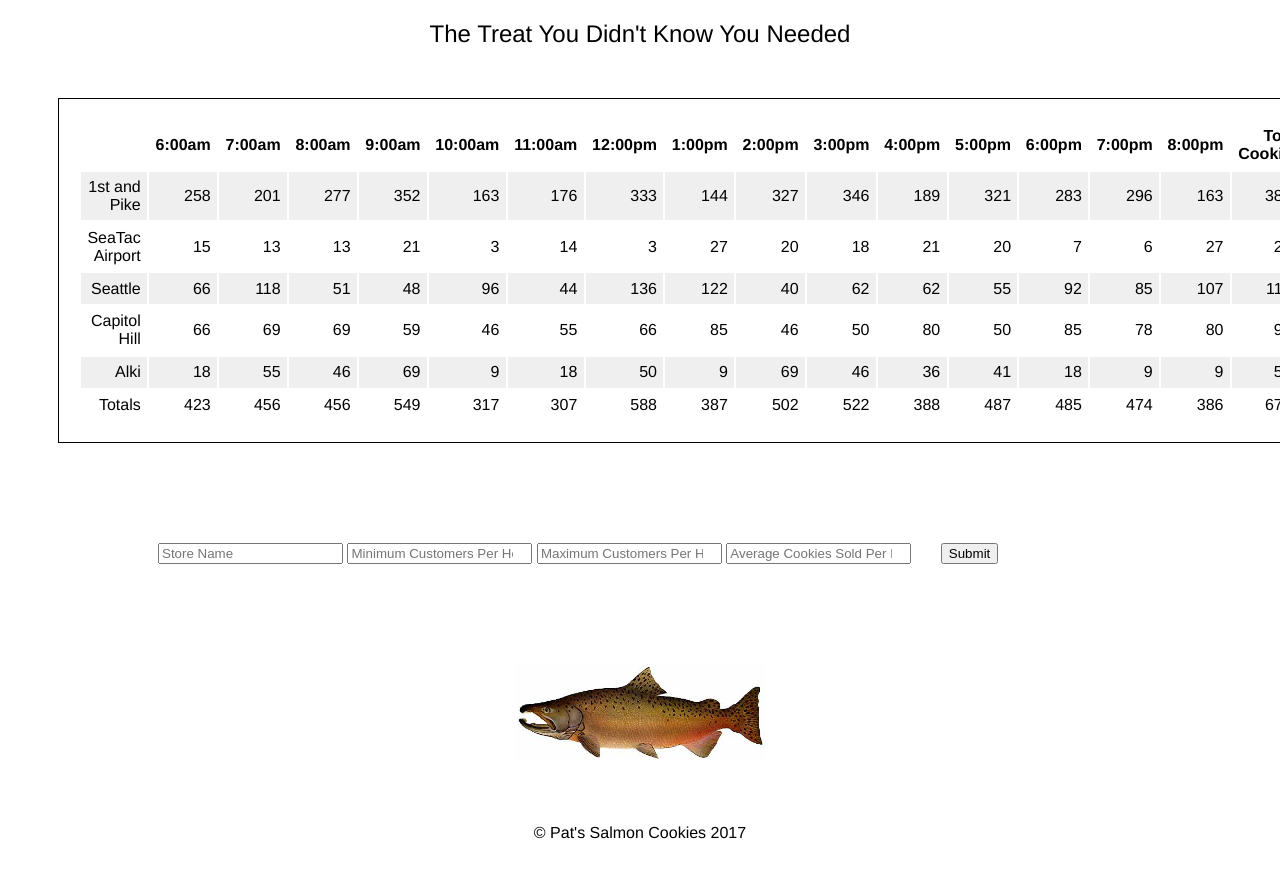
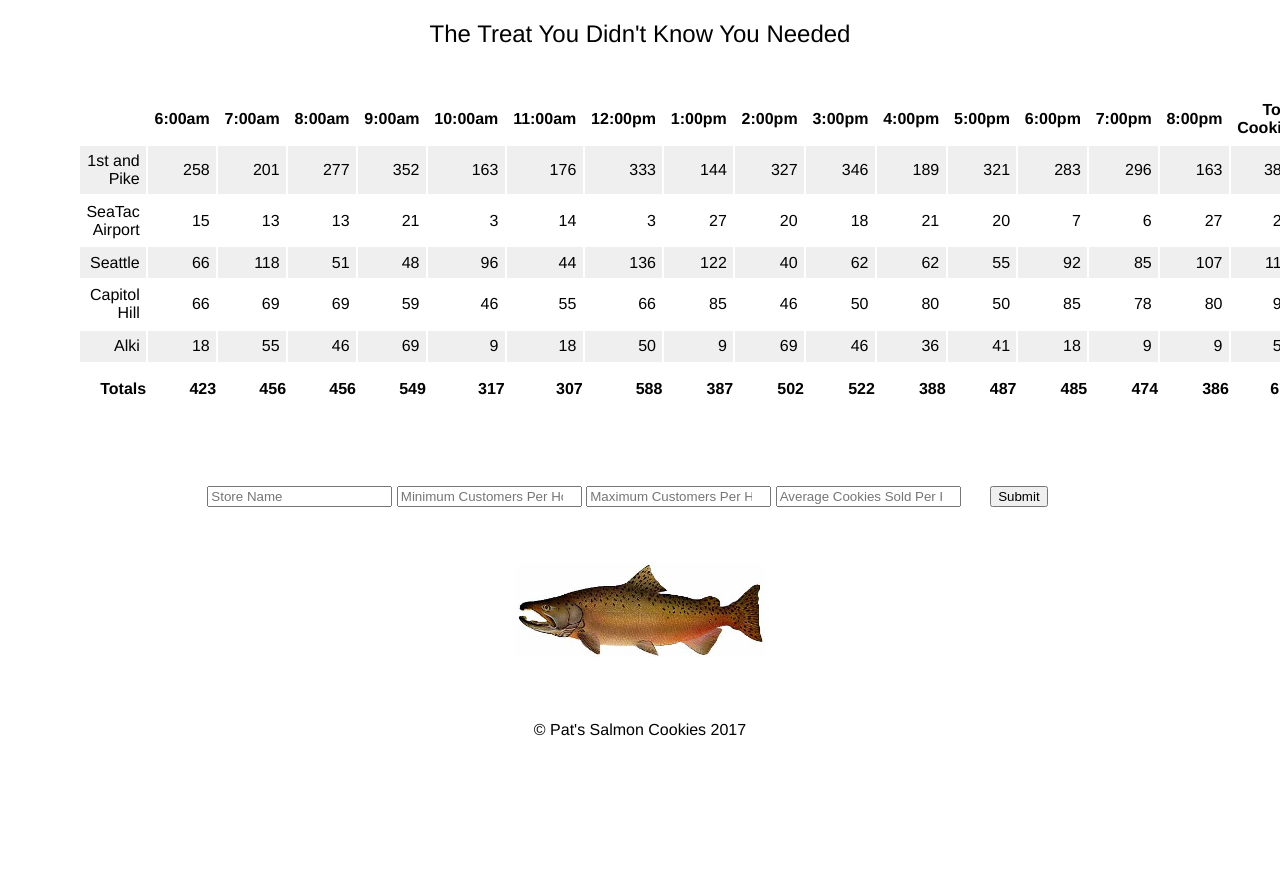
Before and after one commit to mofo37/salmoncookie_repo, a plain HTML site: page sales.html in a window 1280 px wide. Shown: the part 60-938 px from the top of the page. After the commit the page ends 871 px from the top, so only its background shows below. Drawn offline with Linux system fonts and the light colour scheme.

Commit message:
add styling to sales.html

```diff
--- a/style.css
+++ b/style.css
@@ -29,7 +29,6 @@ footer {
 
 img {
   width: 480px;
-  length: 360px;
   margin: 0 auto;
   display: block;
 }
@@ -109,8 +108,7 @@ a:hover {
 }
 
 #coffeeshops {
-  border: 1px solid black;
-  margin: 50px;
+  margin: 25px 50px;
   padding: 20px;
 }
 
@@ -126,11 +124,16 @@ tbody tr:nth-child(odd) {
   background-color: #efefef;
 }
 
+tfoot td {
+  font-weight: bold;
+  padding: 1em 0;
+}
+
 #new_store {
-  margin: 75px 150px;
+  text-align: center;
+  margin-bottom: 30px;
 }
 
 .submit {
   margin: 25px;
-
 }
```
